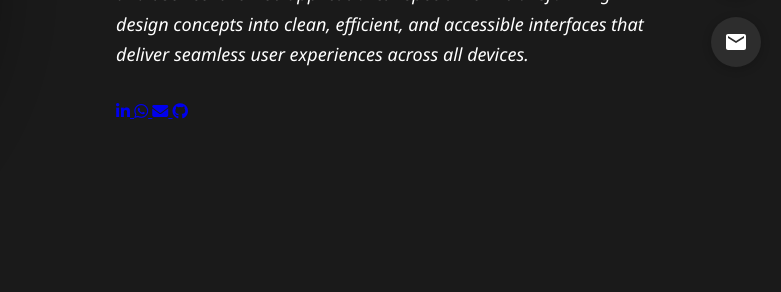
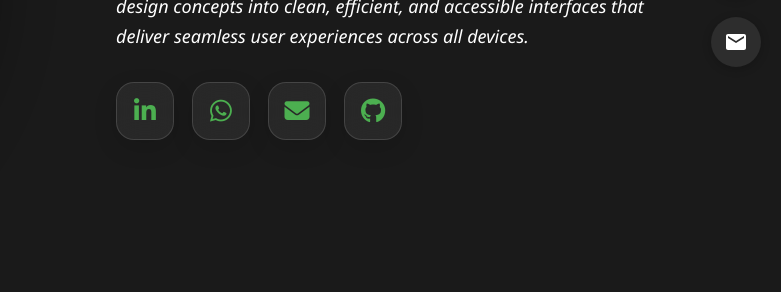
Before and after one commit to Abdoolsamad/new-protfolio, a plain HTML site: page index.html in a window 1280 px wide. Shown: the part 463-755 px from the top of the page, 499-1280 px from the left. Drawn offline with Linux system fonts and the light colour scheme.

Commit message:
Implement glassmorphism styles for social icons
Added styles for glassmorphism social icons with hover effects.

```diff
--- a/styles.css
+++ b/styles.css
@@ -630,3 +630,60 @@ body {
         height: 450px;
     }
 }
+
+/* Glassmorphism Social Icons */
+
+.hero-socials {
+    display: flex;
+    align-items: center;
+    gap: 18px;
+    margin-top: 25px;
+}
+
+.hero-socials a {
+    width: 58px;
+    height: 58px;
+    display: flex;
+    align-items: center;
+    justify-content: center;
+
+    background: rgba(150, 150, 150, 0.12);
+    backdrop-filter: blur(15px);
+    -webkit-backdrop-filter: blur(15px);
+
+    border: 1px solid rgba(150, 150, 150, 0.25);
+    border-radius: 18px;
+
+    color: var(--primary-color);
+    font-size: 25px;
+    text-decoration: none;
+
+    box-shadow: 0 8px 25px rgba(0, 0, 0, 0.12);
+
+    transition: all 0.35s ease;
+}
+
+.hero-socials a:hover {
+    transform: translateY(-7px) scale(1.08);
+
+    background: rgba(76, 175, 80, 0.18);
+    border-color: #4caf50;
+
+    box-shadow:
+        0 0 15px rgba(76, 175, 80, 0.3),
+        0 0 30px rgba(76, 175, 80, 0.15);
+}
+
+.hero-socials a i {
+    transition: transform 0.3s ease;
+}
+
+.hero-socials a:hover i {
+    transform: scale(1.15);
+}
+
+@media (max-width: 992px) {
+    .hero-socials {
+        justify-content: center;
+    }
+}
```
